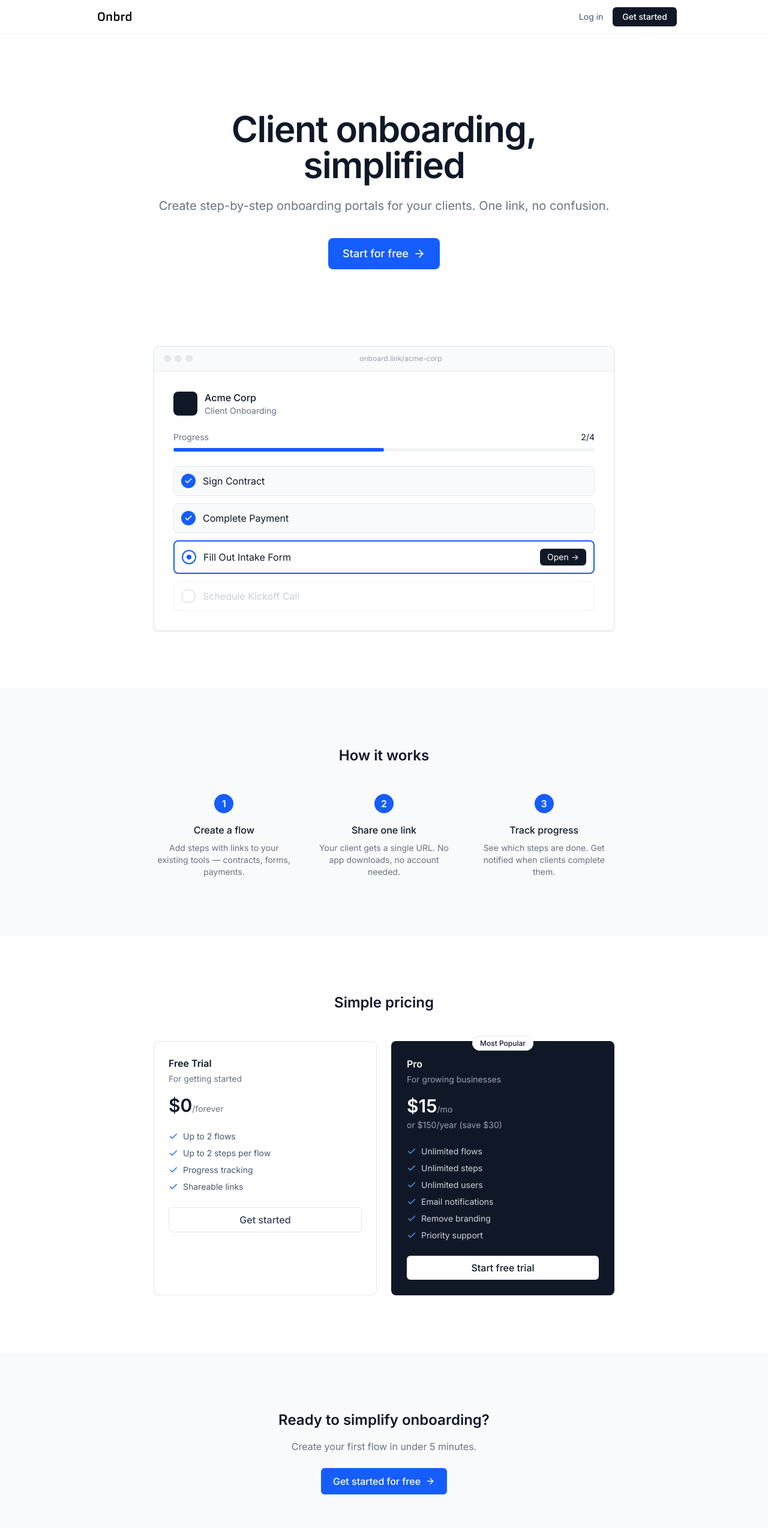
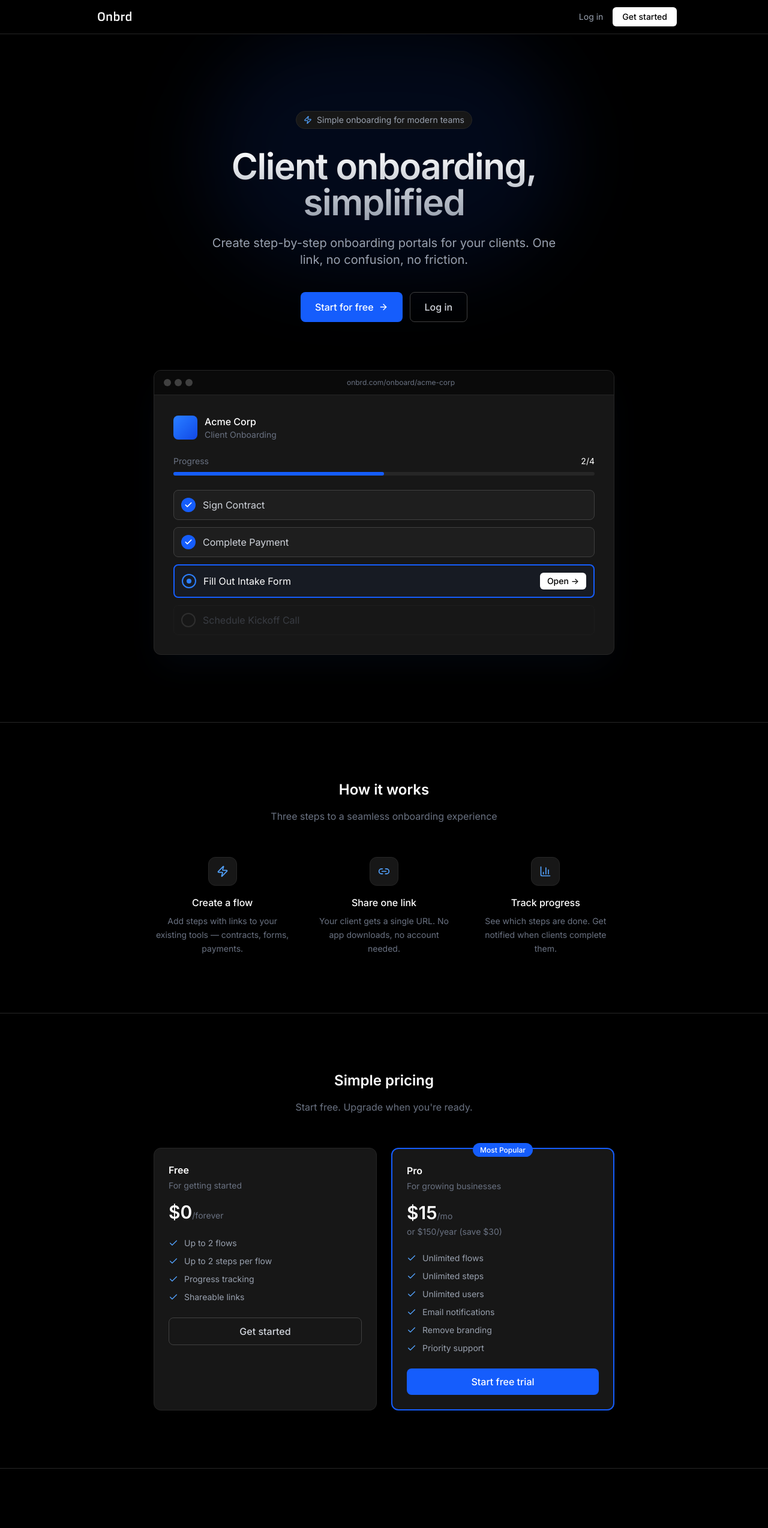
Before and after one commit to jp05831/onbrd, a Next.js app: page / in a window 1280 px wide. Shown: the top 2548 px of the page at 60% size. Built offline with nearby package versions, Linux system fonts and the light colour scheme.

Commit message:
Redesign landing page to match dark dashboard theme

```diff
--- a/app/page.tsx
+++ b/app/page.tsx
@@ -1,16 +1,16 @@
 import Link from 'next/link'
 import Image from 'next/image'
-import { Check, ArrowRight } from 'lucide-react'
+import { Check, ArrowRight, Zap, Link2, BarChart3 } from 'lucide-react'
 
 export default function LandingPage() {
   return (
-    <div className="min-h-screen bg-white">
+    <div className="min-h-screen bg-black text-white">
       {/* Header */}
-      <header className="border-b border-gray-100">
+      <header className="border-b border-neutral-800">
         <div className="max-w-5xl mx-auto px-6 h-14 flex items-center justify-between">
           <Link href="/" className="flex items-center">
             <Image
-              src="/logo-light.png"
+              src="/logo-dark.png"
               alt="Onbrd"
               width={120}
               height={60}
@@ -19,12 +19,12 @@ export default function LandingPage() {
             />
           </Link>
           <div className="flex items-center gap-4">
-            <Link href="/login" className="text-sm text-gray-600 hover:text-gray-900">
+            <Link href="/login" className="text-sm text-gray-400 hover:text-white transition-colors">
               Log in
             </Link>
             <Link
               href="/signup"
-              className="px-4 py-1.5 bg-gray-900 text-white text-sm font-medium rounded-md hover:bg-gray-800"
+              className="px-4 py-1.5 bg-white text-black text-sm font-medium rounded-md hover:bg-gray-100 transition-colors"
             >
               Get started
             </Link>
@@ -33,46 +33,62 @@ export default function LandingPage() {
       </header>
 
       {/* Hero */}
-      <section className="py-32 px-6">
-        <div className="max-w-3xl mx-auto text-center">
-          <h1 className="text-5xl md:text-6xl font-semibold text-gray-900 tracking-tight mb-6">
-            Client onboarding, simplified
+      <section className="pt-32 pb-20 px-6 relative overflow-hidden">
+        {/* Subtle gradient glow */}
+        <div className="absolute top-0 left-1/2 -translate-x-1/2 w-[600px] h-[400px] bg-blue-600/10 rounded-full blur-3xl pointer-events-none" />
+
+        <div className="max-w-3xl mx-auto text-center relative">
+          <div className="inline-flex items-center gap-2 px-3 py-1 rounded-full border border-neutral-800 bg-neutral-900 text-sm text-gray-400 mb-8">
+            <Zap className="w-3.5 h-3.5 text-blue-400" />
+            Simple onboarding for modern teams
+          </div>
+          <h1 className="text-5xl md:text-6xl font-semibold tracking-tight mb-6 bg-gradient-to-b from-white to-gray-400 bg-clip-text text-transparent">
+            Client onboarding,{' '}
+            <br className="hidden md:block" />
+            simplified
           </h1>
-          <p className="text-xl text-gray-500 mb-10">
-            Create step-by-step onboarding portals for your clients. One link, no confusion.
+          <p className="text-lg md:text-xl text-gray-400 mb-10 max-w-xl mx-auto">
+            Create step-by-step onboarding portals for your clients. One link, no confusion, no friction.
           </p>
           <div className="flex justify-center gap-3">
             <Link
               href="/signup"
-              className="inline-flex items-center gap-2 px-6 py-3 bg-blue-600 text-white text-lg font-medium rounded-lg hover:bg-blue-700"
+              className="inline-flex items-center gap-2 px-6 py-3 bg-blue-600 text-white text-base font-medium rounded-lg hover:bg-blue-700 transition-colors"
             >
               Start for free
-              <ArrowRight className="w-5 h-5" />
+              <ArrowRight className="w-4 h-4" />
+            </Link>
+            <Link
+              href="/login"
+              className="inline-flex items-center gap-2 px-6 py-3 border border-neutral-700 text-gray-300 text-base font-medium rounded-lg hover:bg-neutral-900 hover:border-neutral-600 transition-colors"
+            >
+              Log in
             </Link>
           </div>
         </div>
       </section>
 
       {/* Preview */}
-      <section className="pb-24 px-6">
+      <section className="pb-28 px-6">
         <div className="max-w-3xl mx-auto">
-          <div className="border border-gray-200 rounded-lg overflow-hidden bg-white shadow-sm">
-            <div className="flex items-center gap-2 px-4 py-3 bg-gray-50 border-b border-gray-200">
+          <div className="border border-neutral-800 rounded-xl overflow-hidden bg-neutral-900 shadow-2xl shadow-blue-500/5">
+            {/* Browser chrome */}
+            <div className="flex items-center gap-2 px-4 py-3 bg-neutral-950 border-b border-neutral-800">
               <div className="flex gap-1.5">
-                <div className="w-3 h-3 rounded-full bg-gray-200" />
-                <div className="w-3 h-3 rounded-full bg-gray-200" />
-                <div className="w-3 h-3 rounded-full bg-gray-200" />
+                <div className="w-3 h-3 rounded-full bg-neutral-700" />
+                <div className="w-3 h-3 rounded-full bg-neutral-700" />
+                <div className="w-3 h-3 rounded-full bg-neutral-700" />
               </div>
-              <div className="flex-1 text-center text-xs text-gray-400">
-                onboard.link/acme-corp
+              <div className="flex-1 text-center text-xs text-gray-500 font-mono">
+                onbrd.com/onboard/acme-corp
               </div>
             </div>
 
             <div className="p-8">
               <div className="flex items-center gap-3 mb-6">
-                <div className="w-10 h-10 bg-gray-900 rounded-lg" />
+                <div className="w-10 h-10 bg-gradient-to-br from-blue-500 to-blue-700 rounded-lg" />
                 <div>
-                  <div className="font-medium text-gray-900">Acme Corp</div>
+                  <div className="font-medium text-white">Acme Corp</div>
                   <div className="text-sm text-gray-500">Client Onboarding</div>
                 </div>
               </div>
@@ -80,36 +96,36 @@ export default function LandingPage() {
               <div className="mb-6">
                 <div className="flex justify-between text-sm mb-2">
                   <span className="text-gray-500">Progress</span>
-                  <span className="text-gray-900">2/4</span>
+                  <span className="text-white">2/4</span>
                 </div>
-                <div className="h-1.5 bg-gray-100 rounded-full">
+                <div className="h-1.5 bg-neutral-800 rounded-full">
                   <div className="h-full w-1/2 bg-blue-600 rounded-full" />
                 </div>
               </div>
 
               <div className="space-y-3">
-                <div className="flex items-center gap-3 p-3 rounded-lg border border-gray-200 bg-gray-50">
+                <div className="flex items-center gap-3 p-3 rounded-lg border border-neutral-700 bg-neutral-800/50">
                   <div className="w-6 h-6 bg-blue-600 rounded-full flex items-center justify-center">
                     <Check className="w-3.5 h-3.5 text-white" strokeWidth={3} />
                   </div>
-                  <span className="text-gray-900">Sign Contract</span>
+                  <span className="text-gray-300">Sign Contract</span>
                 </div>
-                <div className="flex items-center gap-3 p-3 rounded-lg border border-gray-200 bg-gray-50">
+                <div className="flex items-center gap-3 p-3 rounded-lg border border-neutral-700 bg-neutral-800/50">
                   <div className="w-6 h-6 bg-blue-600 rounded-full flex items-center justify-center">
                     <Check className="w-3.5 h-3.5 text-white" strokeWidth={3} />
                   </div>
-                  <span className="text-gray-900">Complete Payment</span>
+                  <span className="text-gray-300">Complete Payment</span>
                 </div>
-                <div className="flex items-center gap-3 p-3 rounded-lg border-2 border-blue-600">
-                  <div className="w-6 h-6 border-2 border-blue-600 rounded-full flex items-center justify-center">
-                    <span className="w-2 h-2 bg-blue-600 rounded-full" />
+                <div className="flex items-center gap-3 p-3 rounded-lg border-2 border-blue-600 bg-blue-600/5">
+                  <div className="w-6 h-6 border-2 border-blue-500 rounded-full flex items-center justify-center">
+                    <span className="w-2 h-2 bg-blue-500 rounded-full" />
                   </div>
-                  <span className="flex-1 text-gray-900">Fill Out Intake Form</span>
-                  <span className="px-3 py-1 bg-gray-900 text-white text-sm rounded-md">Open →</span>
+                  <span className="flex-1 text-white">Fill Out Intake Form</span>
+                  <span className="px-3 py-1 bg-white text-black text-sm font-medium rounded-md">Open →</span>
                 </div>
-                <div className="flex items-center gap-3 p-3 rounded-lg border border-gray-200 opacity-50">
-                  <div className="w-6 h-6 border-2 border-gray-300 rounded-full" />
-                  <span className="text-gray-400">Schedule Kickoff Call</span>
+                <div className="flex items-center gap-3 p-3 rounded-lg border border-neutral-800 opacity-40">
+                  <div className="w-6 h-6 border-2 border-neutral-600 rounded-full" />
+                  <span className="text-gray-500">Schedule Kickoff Call</span>
                 </div>
               </div>
             </div>
@@ -118,23 +134,38 @@ export default function LandingPage() {
       </section>
 
       {/* Features */}
-      <section className="py-24 px-6 bg-gray-50">
+      <section className="py-24 px-6 border-t border-neutral-800">
         <div className="max-w-3xl mx-auto">
-          <h2 className="text-2xl font-semibold text-gray-900 text-center mb-12">
+          <h2 className="text-2xl font-semibold text-white text-center mb-4">
             How it works
           </h2>
-          <div className="grid md:grid-cols-3 gap-8">
+          <p className="text-gray-500 text-center mb-14 max-w-md mx-auto">
+            Three steps to a seamless onboarding experience
+          </p>
+          <div className="grid md:grid-cols-3 gap-10">
             {[
-              { title: 'Create a flow', desc: 'Add steps with links to your existing tools — contracts, forms, payments.' },
-              { title: 'Share one link', desc: 'Your client gets a single URL. No app downloads, no account needed.' },
-              { title: 'Track progress', desc: 'See which steps are done. Get notified when clients complete them.' },
+              {
+                icon: Zap,
+                title: 'Create a flow',
+                desc: 'Add steps with links to your existing tools — contracts, forms, payments.'
+              },
+              {
+                icon: Link2,
+                title: 'Share one link',
+                desc: 'Your client gets a single URL. No app downloads, no account needed.'
+              },
+              {
+                icon: BarChart3,
+                title: 'Track progress',
+                desc: 'See which steps are done. Get notified when clients complete them.'
+              },
             ].map((item, i) => (
               <div key={i} className="text-center">
-                <div className="w-8 h-8 bg-blue-600 text-white font-semibold rounded-full flex items-center justify-center mx-auto mb-4">
-                  {i + 1}
+                <div className="w-12 h-12 bg-neutral-900 border border-neutral-800 rounded-xl flex items-center justify-center mx-auto mb-4">
+                  <item.icon className="w-5 h-5 text-blue-400" />
                 </div>
-                <h3 className="font-medium text-gray-900 mb-2">{item.title}</h3>
-                <p className="text-sm text-gray-500">{item.desc}</p>
+                <h3 className="font-medium text-white mb-2">{item.title}</h3>
+                <p className="text-sm text-gray-500 leading-relaxed">{item.desc}</p>
               </div>
             ))}
           </div>
@@ -142,45 +173,63 @@ export default function LandingPage() {
       </section>
 
       {/* Pricing */}
-      <section className="py-24 px-6">
+      <section className="py-24 px-6 border-t border-neutral-800">
         <div className="max-w-3xl mx-auto">
-          <h2 className="text-2xl font-semibold text-gray-900 text-center mb-12">
+          <h2 className="text-2xl font-semibold text-white text-center mb-4">
             Simple pricing
           </h2>
+          <p className="text-gray-500 text-center mb-14">
+            Start free. Upgrade when you&apos;re ready.
+          </p>
           <div className="grid md:grid-cols-2 gap-6">
-            <div className="border border-gray-200 rounded-lg p-6">
-              <h3 className="font-semibold text-gray-900 mb-1">Free Trial</h3>
+            {/* Free */}
+            <div className="border border-neutral-800 rounded-xl p-6 bg-neutral-900">
+              <h3 className="font-semibold text-white mb-1">Free</h3>
               <p className="text-sm text-gray-500 mb-4">For getting started</p>
-              <div className="text-3xl font-semibold text-gray-900 mb-6">$0<span className="text-sm font-normal text-gray-500">/forever</span></div>
-              <ul className="space-y-2 mb-6">
+              <div className="text-3xl font-semibold text-white mb-6">
+                $0<span className="text-sm font-normal text-gray-500">/forever</span>
+              </div>
+              <ul className="space-y-2.5 mb-6">
                 {['Up to 2 flows', 'Up to 2 steps per flow', 'Progress tracking', 'Shareable links'].map((f, i) => (
-                  <li key={i} className="flex items-center gap-2 text-sm text-gray-600">
-                    <Check className="w-4 h-4 text-blue-600" />
+                  <li key={i} className="flex items-center gap-2.5 text-sm text-gray-400">
+                    <Check className="w-4 h-4 text-blue-400 flex-shrink-0" />
                     {f}
                   </li>
                 ))}
               </ul>
-              <Link href="/signup" className="block text-center py-2 border border-gray-200 text-gray-700 font-medium rounded-md hover:bg-gray-50">
+              <Link
+                href="/signup"
+                className="block text-center py-2.5 border border-neutral-700 text-gray-300 font-medium rounded-lg hover:bg-neutral-800 hover:border-neutral-600 transition-colors"
+              >
                 Get started
               </Link>
             </div>
-            <div className="border-2 border-gray-900 rounded-lg p-6 bg-gray-900 text-white relative">
+
+            {/* Pro */}
+            <div className="border-2 border-blue-600 rounded-xl p-6 bg-neutral-900 relative">
               <div className="absolute -top-3 left-1/2 -translate-x-1/2">
-                <span className="text-xs font-medium text-gray-900 bg-white px-3 py-1 rounded-full border border-gray-200">Most Popular</span>
+                <span className="text-xs font-medium text-white bg-blue-600 px-3 py-1 rounded-full">
+                  Most Popular
+                </span>
               </div>
-              <h3 className="font-semibold mb-1">Pro</h3>
-              <p className="text-sm text-gray-400 mb-4">For growing businesses</p>
-              <div className="text-3xl font-semibold mb-1">$15<span className="text-sm font-normal text-gray-400">/mo</span></div>
-              <p className="text-sm text-gray-400 mb-6">or $150/year (save $30)</p>
-              <ul className="space-y-2 mb-6">
+              <h3 className="font-semibold text-white mb-1">Pro</h3>
+              <p className="text-sm text-gray-500 mb-4">For growing businesses</p>
+              <div className="text-3xl font-semibold text-white mb-1">
+                $15<span className="text-sm font-normal text-gray-500">/mo</span>
+              </div>
+              <p className="text-sm text-gray-500 mb-6">or $150/year (save $30)</p>
+              <ul className="space-y-2.5 mb-6">
                 {['Unlimited flows', 'Unlimited steps', 'Unlimited users', 'Email notifications', 'Remove branding', 'Priority support'].map((f, i) => (
-                  <li key={i} className="flex items-center gap-2 text-sm text-gray-300">
-                    <Check className="w-4 h-4 text-blue-400" />
+                  <li key={i} className="flex items-center gap-2.5 text-sm text-gray-400">
+                    <Check className="w-4 h-4 text-blue-400 flex-shrink-0" />
                     {f}
                   </li>
                 ))}
               </ul>
-              <Link href="/signup" className="block text-center py-2 bg-white text-gray-900 font-medium rounded-md hover:bg-gray-100">
+              <Link
+                href="/signup"
+                className="block text-center py-2.5 bg-blue-600 text-white font-medium rounded-lg hover:bg-blue-700 transition-colors"
+              >
                 Start free trial
               </Link>
             </div>
@@ -189,17 +238,17 @@ export default function LandingPage() {
       </section>
 
       {/* CTA */}
-      <section className="py-24 px-6 bg-gray-50">
+      <section className="py-24 px-6 border-t border-neutral-800">
         <div className="max-w-xl mx-auto text-center">
-          <h2 className="text-2xl font-semibold text-gray-900 mb-4">
+          <h2 className="text-2xl font-semibold text-white mb-4">
             Ready to simplify onboarding?
           </h2>
-          <p className="text-gray-500 mb-6">
-            Create your first flow in under 5 minutes.
+          <p className="text-gray-500 mb-8">
+            Create your first flow in under 5 minutes. No credit card required.
           </p>
           <Link
             href="/signup"
-            className="inline-flex items-center gap-2 px-5 py-2.5 bg-blue-600 text-white font-medium rounded-md hover:bg-blue-700"
+            className="inline-flex items-center gap-2 px-6 py-3 bg-blue-600 text-white font-medium rounded-lg hover:bg-blue-700 transition-colors"
           >
             Get started for free
             <ArrowRight className="w-4 h-4" />
@@ -208,16 +257,16 @@ export default function LandingPage() {
       </section>
 
       {/* Footer */}
-      <footer className="border-t border-gray-100 py-8 px-6">
+      <footer className="border-t border-neutral-800 py-8 px-6">
         <div className="max-w-5xl mx-auto flex items-center justify-between">
           <Image
-            src="/logo-light.png"
+            src="/logo-dark.png"
             alt="Onbrd"
             width={100}
             height={50}
-            className="h-8 w-auto"
+            className="h-8 w-auto opacity-60"
           />
-          <p className="text-sm text-gray-400">© 2024</p>
+          <p className="text-sm text-gray-600">© {new Date().getFullYear()} Onbrd</p>
         </div>
       </footer>
     </div>
```
